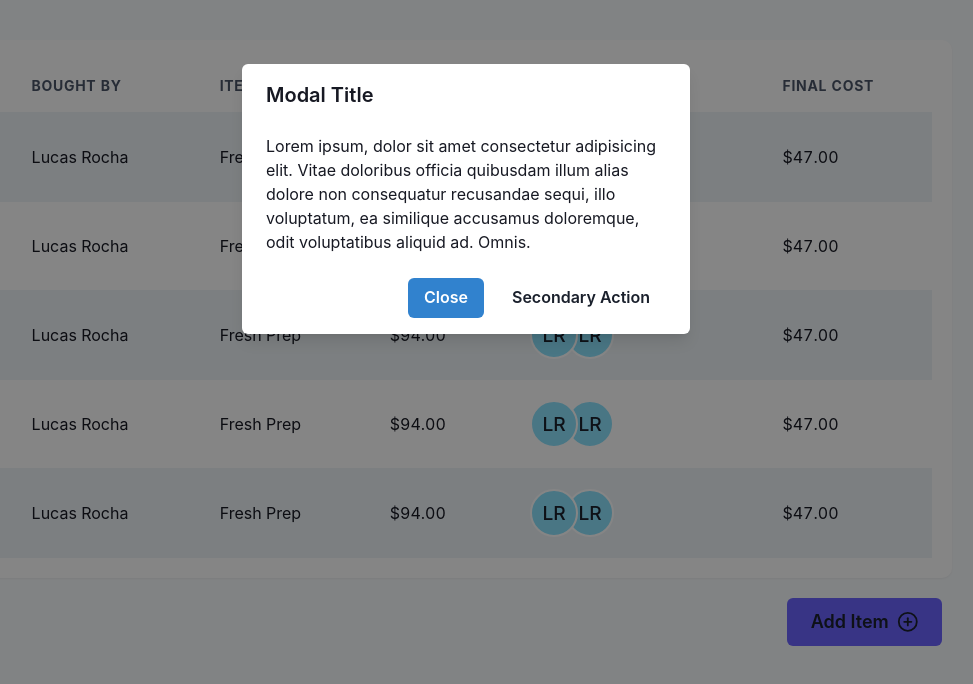
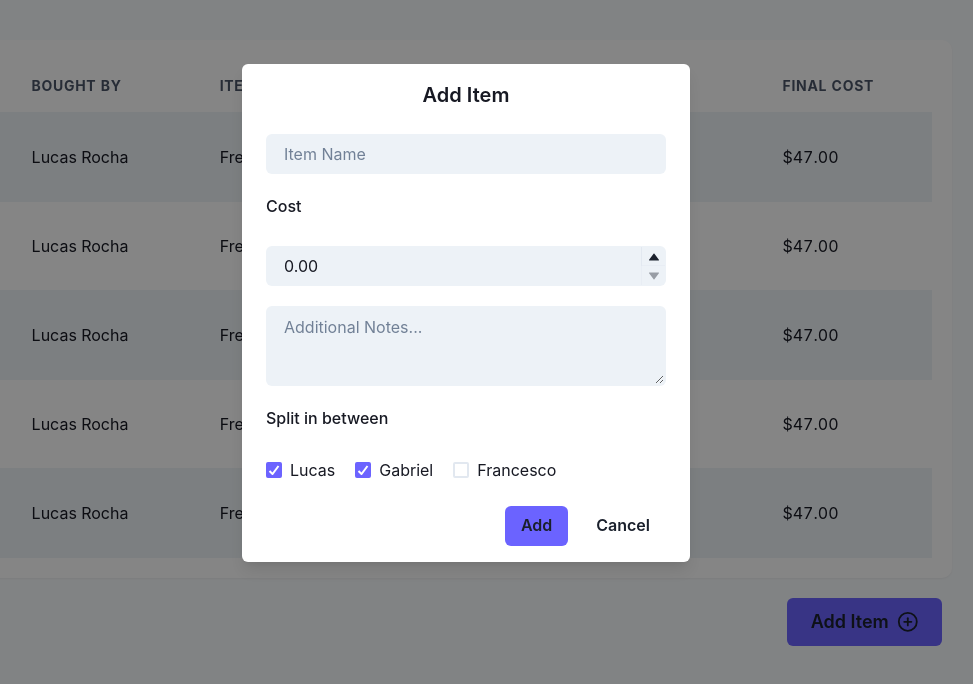
Before and after one commit to RochaLS/roomies-share, a React (Create React App) app: page / in a window 1280 px wide. Both pictures are taken after a click on the button "Add Item". Shown: the part 179-863 px from the top of the page, without its empty margins (174-1147 px from the left). Built offline with nearby package versions, Linux system fonts and the light colour scheme.

Commit message:
create add item form

```diff
--- a/src/components/AddItemModal.jsx
+++ b/src/components/AddItemModal.jsx
@@ -8,6 +8,20 @@ import {
   ModalCloseButton,
   useDisclosure,
   Button,
+  Input,
+  Stack,
+  NumberInput,
+  NumberInputField,
+  NumberInputStepper,
+  NumberIncrementStepper,
+  NumberDecrementStepper,
+  Textarea,
+  FormControl,
+  FormLabel,
+  FormErrorMessage,
+  FormHelperText,
+  CheckboxGroup,
+  Checkbox,
 } from "@chakra-ui/react";
 
 import { PrimaryButton } from "./PrimaryButton";
@@ -26,20 +40,47 @@ export function AddItemModal() {
       <Modal isOpen={isOpen} onClose={onClose}>
         <ModalOverlay />
         <ModalContent>
-          <ModalHeader>Modal Title</ModalHeader>
+          <ModalHeader textAlign="center">Add Item</ModalHeader>
           <ModalCloseButton />
           <ModalBody>
-            Lorem ipsum, dolor sit amet consectetur adipisicing elit. Vitae
-            doloribus officia quibusdam illum alias dolore non consequatur
-            recusandae sequi, illo voluptatum, ea similique accusamus
-            doloremque, odit voluptatibus aliquid ad. Omnis.
+            <FormControl>
+              <Stack spacing="20px">
+                <Input type="text" placeholder="Item Name" variant="filled" />
+                <FormLabel>Cost</FormLabel>
+                <NumberInput
+                  step={5}
+                  defaultValue={0}
+                  min={0}
+                  precision={2}
+                  variant="filled"
+                >
+                  <NumberInputField />
+                  <NumberInputStepper>
+                    <NumberIncrementStepper />
+                    <NumberDecrementStepper />
+                  </NumberInputStepper>
+                </NumberInput>
+                <Textarea placeholder="Additional Notes..." variant="filled" />
+                <FormLabel>Split in between</FormLabel>
+                <CheckboxGroup
+                  colorScheme="purple"
+                  defaultValue={["Lucas", "Gabriel"]}
+                >
+                  <Stack spacing={[1, 5]} direction={["column", "row"]}>
+                    <Checkbox value="Lucas">Lucas</Checkbox>
+                    <Checkbox value="Gabriel">Gabriel</Checkbox>
+                    <Checkbox value="Francesco">Francesco</Checkbox>
+                  </Stack>
+                </CheckboxGroup>
+              </Stack>
+            </FormControl>
           </ModalBody>
 
           <ModalFooter>
-            <Button colorScheme="blue" mr={3} onClick={onClose}>
-              Close
+            <Button bgColor="#6b63ff" mr={3} onClick={onClose}>
+              Add
             </Button>
-            <Button variant="ghost">Secondary Action</Button>
+            <Button variant="ghost">Cancel</Button>
           </ModalFooter>
         </ModalContent>
       </Modal>
--- a/src/styles/theme.js
+++ b/src/styles/theme.js
@@ -19,6 +19,11 @@ const theme = extendTheme({
       body: "Roboto, sans-serif",
     },
   },
+  colors: {
+    purple: {
+      500: "#6C63FF",
+    },
+  },
 });
 
 export default theme;
```
